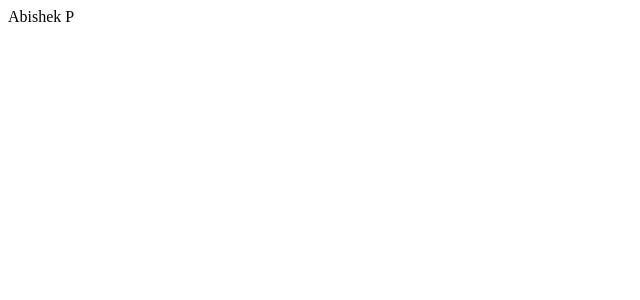
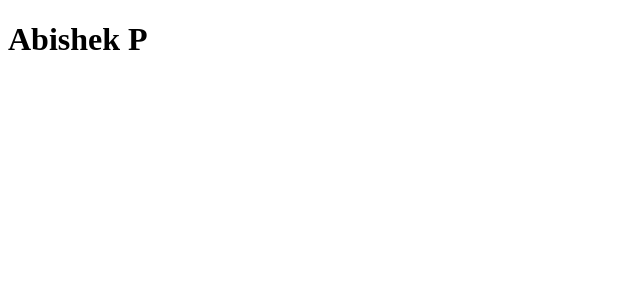
Before and after one commit to Abishek002-P/test-hub1, a React (Create React App) app: page / in a window 1280 px wide. Shown: the top 300 px of the page, without its empty margins (0-640 px from the left). Built offline with nearby package versions, Linux system fonts and the light colour scheme.

Commit message:
edited login page

```diff
--- a/src/components/login.js
+++ b/src/components/login.js
@@ -1,9 +1,10 @@
 import React from 'react'
+
 
 export default function login() {
     return (
         <div>
-          Abishek P
+          <h1>Abishek P</h1>
         </div>
     )
 }
--- a/src/index.js
+++ b/src/index.js
@@ -1,6 +1,5 @@
 import React from 'react';
 import ReactDOM from 'react-dom';
-
 import App from './App';
 
 
```
Also changed, not shown: src/assets/styles.scss (deleted).
